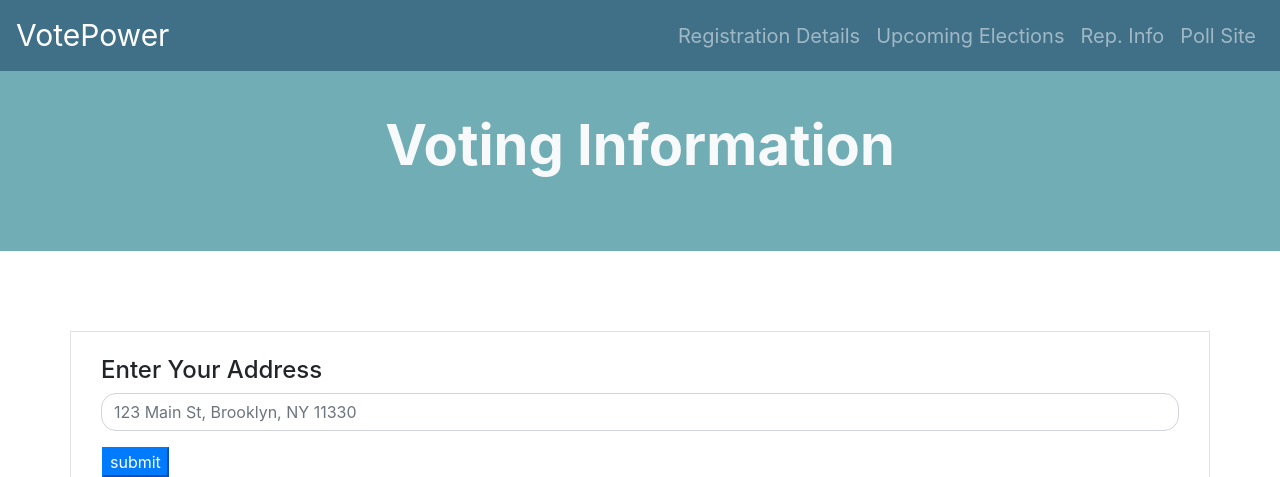
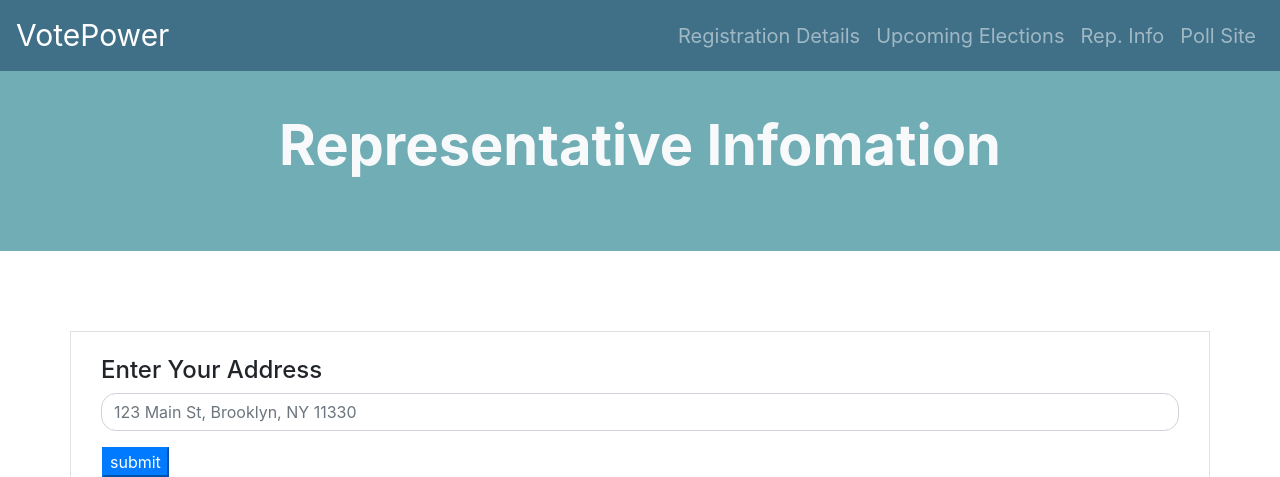
Before and after one commit to sunniqua97/Vote-Power, a Flask app: page /voteinfo in a window 1280 px wide. Shown: the top 477 px of the page. Run offline with Flask 2, Linux system fonts and the light colour scheme; some libraries are stand-ins or nearby versions.

Commit message:
fixed text error

```diff
--- a/WebApp/templates/voteinfo.html
+++ b/WebApp/templates/voteinfo.html
@@ -18,7 +18,7 @@
   <!--jumbotron-->
   <div class="jumbotron jumbotron-fluid" style="background-color:#70adb5">
     <div class="container">
-      <h1 class="display-4 text-center text-light font-weight-bold pt-5">Voting Information</h1>
+      <h1 class="display-4 text-center text-light font-weight-bold pt-5">Representative Infomation</h1>
     </div>
   </div>
   <main class="py-5">
```
